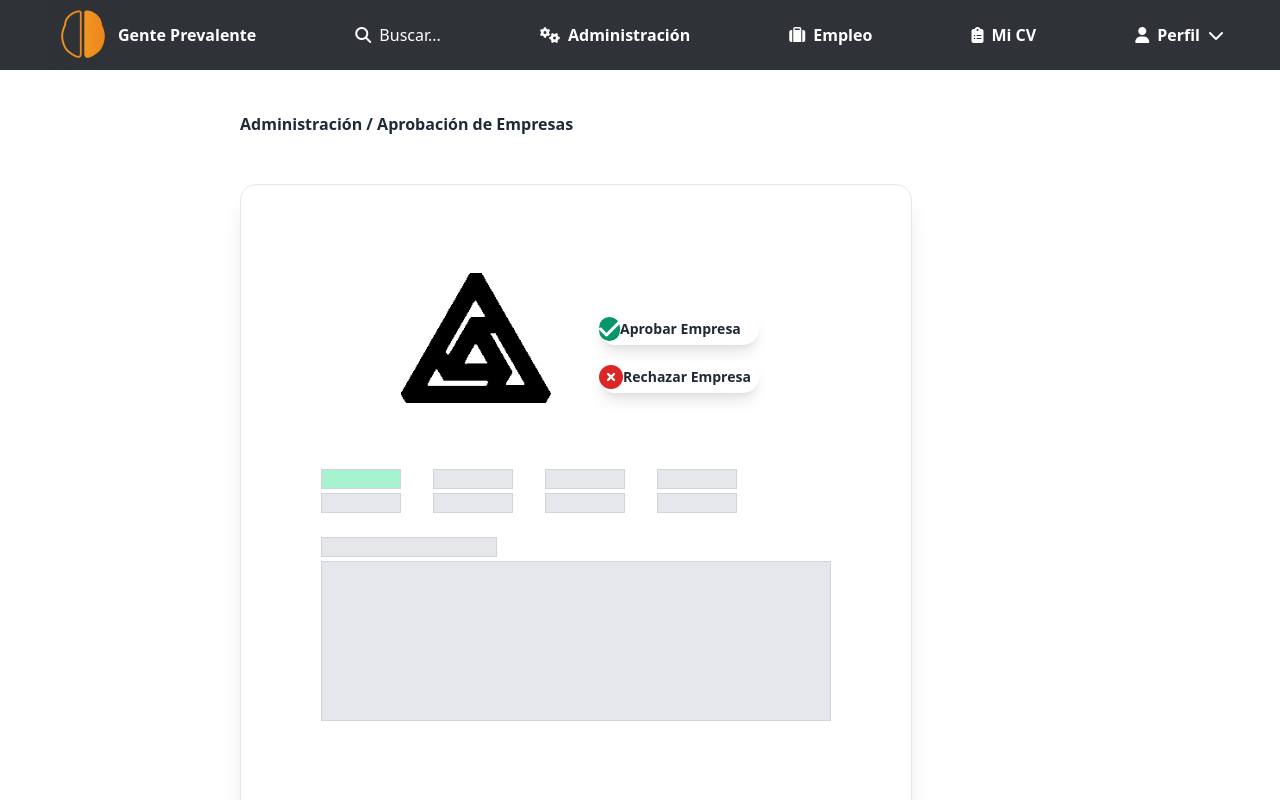
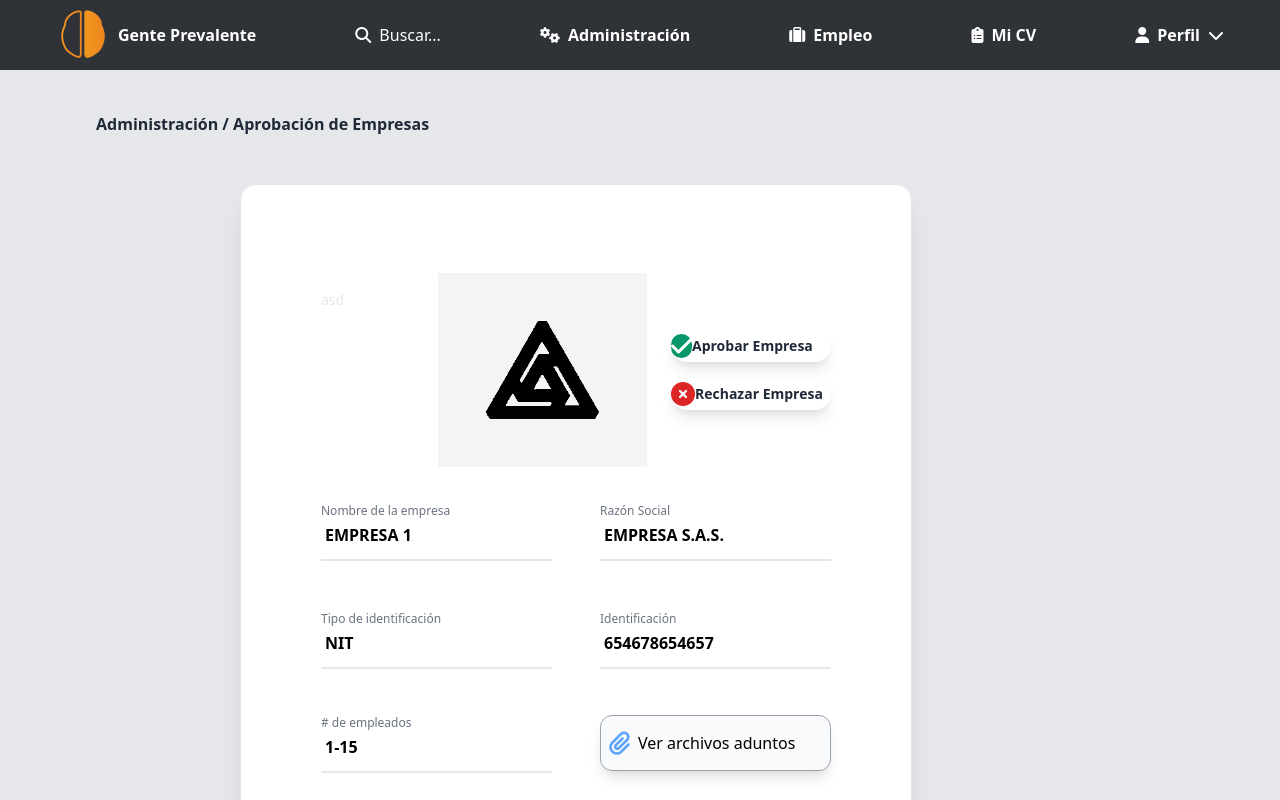
Before and after one commit to Yuliannn94/gentePrevalenteFront, a React (Create React App) app: page /administracion/gestionEmpresas in a window 1280 px wide. Shown: the top 800 px of the page. Built offline with nearby package versions, Linux system fonts and the light colour scheme.

Commit message:
componente de gestion casi terminado

```diff
--- a/src/components/CardEmpleados.jsx
+++ b/src/components/CardEmpleados.jsx
@@ -11,7 +11,7 @@ const CardEmpleados = () => {
                 </div>
             </div>
 
-            <div className="bg-primary border border-primary rounded-2xl px-5 py-32 flex flex-col">
+            <div className="bg-gray-50 border border-primary rounded-2xl px-5 py-32 flex flex-col">
 
                 <div className="text-sm  mt-2 text-gray-800">
                     <span className="text-4xl font-normal font-sans">
--- a/src/components/CardEmpresas.jsx
+++ b/src/components/CardEmpresas.jsx
@@ -17,7 +17,7 @@ const CardEmpresas = () => {
                 </div>
             </Link>
 
-            <div className="bg-primary border border-primary rounded-2xl px-5 py-32 flex flex-col">
+            <div className="bg-gray-50 border border-primary rounded-2xl px-5 py-32 flex flex-col">
                 <Link to='/administracion/gestionEmpresas'>
                     <div className="text-sm  mt-2 text-gray-800">
                         <span className="text-4xl font-normal font-sans hover:text-black">
--- a/src/components/CardGestionEmpresas.jsx
+++ b/src/components/CardGestionEmpresas.jsx
@@ -13,7 +13,7 @@ const CardGestionEmpresas = () => {
                 </div>
             </div>
 
-            <div className="bg-primary border border-primary rounded-2xl px-5 py-32 flex flex-col">
+            <div className="bg-gray-50 border border-primary rounded-2xl px-5 py-32 flex flex-col">
 
                 <div className="text-sm  mt-2 text-gray-800">
                     <span className="text-4xl font-normal font-sans">
--- a/src/components/CardGestionUsuarios.jsx
+++ b/src/components/CardGestionUsuarios.jsx
@@ -11,7 +11,7 @@ const CardGestionUsuarios = () => {
                 </div>
             </div>
 
-            <div className="bg-primary border border-primary rounded-2xl px-5 py-32 flex flex-col">
+            <div className="bg-gray-50 border border-primary rounded-2xl px-5 py-32 flex flex-col">
 
                 <div className="text-sm  mt-2 text-gray-800">
                     <span className="text-4xl font-normal font-sans">
--- a/src/layouts/PublicLayout.jsx
+++ b/src/layouts/PublicLayout.jsx
@@ -9,7 +9,7 @@ const PublicLayout = () => {
     return (
         <div className="App">
             <NavBar />
-            <div className='w-full h-full overflow-y-scroll'>
+            <div className='w-full h-full bg-gray-200 overflow-y-scroll'>
                 <Outlet />
             </div>
         </div>
--- a/src/pages/admin/IndexGestion.jsx
+++ b/src/pages/admin/IndexGestion.jsx
@@ -1,23 +1,27 @@
 import React from 'react'
+
 import NavBar from '../../components/NavBar'
 import LogoEmpresa from '../../media/LogoNegro1.png'
 
 const IndexGestion = () => {
+
+
     return (
-        <div className='w-full h-full space-x-4 flex bg-transparent'>
+        <div className='w-full h-full space-x-4 flex bg-gray-200'>
             <NavBar />
-            <div className='w-full h-full space-x-4 flex bg-transparent'>
+            <div className='w-full h-full space-x-4 flex bg-gray-200'>
                 <div class="w-2/3  max-w-2xl mx-56 my-28 ">
-                    <div className='mb-12 mt-0 font-bold text-gray-800'>Administración / Aprobación de Empresas</div>
+                    <div className='-ml-36 mb-12 mt-0 font-semibold text-gray-800'>Administración / Aprobación de Empresas</div>
 
-                    <div class="bg-primary border border-primary rounded-b-lg p-20 flex flex-col rounded-2xl shadow-xl">
+                    <div class="bg-white border border-primary rounded-b-lg p-20 flex flex-col rounded-2xl shadow-xl">
 
                         <div class="text-sm mt-2 text-gray-200">
-                            <div class="relative mx-20 flex flex-row space-x-14 items-center">
-                                <div class="mb-1 bg-transpatent  h-40 w-44 flex flex-col">
-                                    <img src={LogoEmpresa} alt="logoEmpresa" />
+                            <div class="relative  w-full flex flex-row space-x-6 items-center">
+                                <div className="mb-1 bg-transpatent  h-40 w-1/3 flex flex-col">asd</div>
+                                <div className="mb-1 bg-gray-100  h-3/4 w-3/4 flex flex-col">
+                                    <img className="p-12" src={LogoEmpresa} alt="logoEmpresa" />
                                 </div>
-                                <div class="mb-1 h-36 w-36 flex flex-col items-center justify-center space-y-4">
+                                <div className="mb-1 h-36 w-1/3 flex flex-col items-center justify-center space-y-4">
                                     <div className='relative w-40 h-8 flex items-center bg-white rounded-full text-gray-800 shadow-lg'>
                                         <div className=' flex items-center justify-center text-white text-2xl'><i className='fas fa-check bg-green-600 rounded-full ' /></div>
                                         <div className='text-md font-bold'>Aprobar Empresa</div>
@@ -26,38 +30,80 @@ const IndexGestion = () => {
                                         <div className=' flex items-center justify-center text-red-600 text-2xl'><i className='fas fa-times-circle bg-white rounded-full ' /></div>
                                         <div className='text-md font-bold'>Rechazar Empresa</div>
                                     </div>
-
                                 </div>
                             </div>
                         </div>
 
-                        <div class="pt-8 flex gap-8">
-                            <div class="flex flex-col">
-                                <div class="mb-1 bg-green-200 border border-gray-300 h-5 w-20"></div>
-                                <div class="mb-1 bg-gray-200 border border-gray-300 h-5 w-20"></div>
+                        <div class="w-full pt-8 flex gap-12">
+                            <div class="flex flex-col w-1/2 space-y-12">
+                                <div class="mb-1 bg-transparent  flex flex-col h-14 w-full">
+                                    <span className="text-gray-500 text-xs ">
+                                        Nombre de la empresa
+                                    </span>
+                                    <div className="p-1 pb-3 text-base font-bold border-b-2">
+                                        EMPRESA 1
+                                    </div>
+                                </div>
+                                <div class="mb-1 bg-transparent  flex flex-col h-14 w-full">
+                                    <span className="text-gray-500 text-xs">
+                                        Tipo de identificación
+                                    </span>
+                                    <div className="p-1 pb-3 text-base font-bold border-b-2">
+                                        NIT
+                                    </div>
+                                </div>
+                                <div class="mb-1 bg-transparent  flex flex-col h-14 w-full">
+                                    <span className="text-gray-500 text-xs ">
+                                        # de empleados
+                                    </span>
+                                    <div className="p-1 pb-3 text-base font-bold border-b-2 ">
+                                        1-15
+                                    </div>
+                                </div>
                             </div>
-                            <div class="flex flex-col">
-                                <div class="mb-1 bg-gray-200 border border-gray-300 h-5 w-20"></div>
-                                <div class="mb-1 bg-gray-200 border border-gray-300 h-5 w-20"></div>
+
+                            <div class="flex flex-col w-1/2 space-y-12">
+                                <div class="mb-1 bg-transparent  flex flex-col h-14 w-full">
+                                    <span className="text-gray-500 text-xs ">
+                                        Razón Social
+                                    </span>
+                                    <div className="p-1 pb-3 text-base font-bold border-b-2">
+                                        EMPRESA S.A.S.
+                                    </div>
+                                </div>
+                                <div class="mb-1 bg-transparent  flex flex-col h-14 w-full">
+                                    <span className="text-gray-500 text-xs ">
+                                        Identificación
+                                    </span>
+                                    <div className="p-1 pb-3 text-base font-bold border-b-2">
+                                        654678654657
+                                    </div>
+                                </div>
+                                <div class="mb-1 bg-gray-50 border border-gray-400 rounded-xl h-14 w-full flex items-center font-bold shadow-lg hover:bg-gray-300 cursor-pointer">
+                                    <div className="text-blue-400 font-bold ">
+                                        <i className="m-2 fas fa-paperclip text-2xl" />
+                                    </div>
+                                    <button type="button">
+                                        <span>Ver archivos aduntos</span>
+                                    </button>
+
+
+                                </div>
                             </div>
-                            <div class="flex flex-col">
-                                <div class="mb-1 bg-gray-200 border border-gray-300 h-5 w-20"></div>
-                                <div class="mb-1 bg-gray-200 border border-gray-300 h-5 w-20"></div>
-                            </div>
-                            <div class="flex flex-col">
-                                <div class="mb-1 bg-gray-200 border border-gray-300 h-5 w-20"></div>
-                                <div class="mb-1 bg-gray-200 border border-gray-300 h-5 w-20"></div>
-                            </div>
+
                         </div>
-                        <div class="py-5 break-all bbcode">
-                            <div class="mb-1 bg-gray-200 border border-gray-300 h-5 w-44"></div>
-                            <div class="mb-1 bg-gray-200 border border-gray-300 h-5 w-full h-40"></div>
+                        <div class="py-2 h-20"></div>
+                    </div>
+                    <div className='flex flex-col items-center content-center m-6 text-gray-500 font'>
+                        <div>
+                            <i className="fas fa-chevron-circle-left text-2xl hover:text-gray-700 cursor-pointer" />
+                            <span >1 de 2 empresas pendientes por aprobación</span>
+                            <i className="fas fa-chevron-circle-right text-2xl hover:text-gray-700 cursor-pointer" />
                         </div>
                     </div>
+                </div>
+            </div>
 
-                </div>
-
-            </div>
 
         </div>
     )
```
